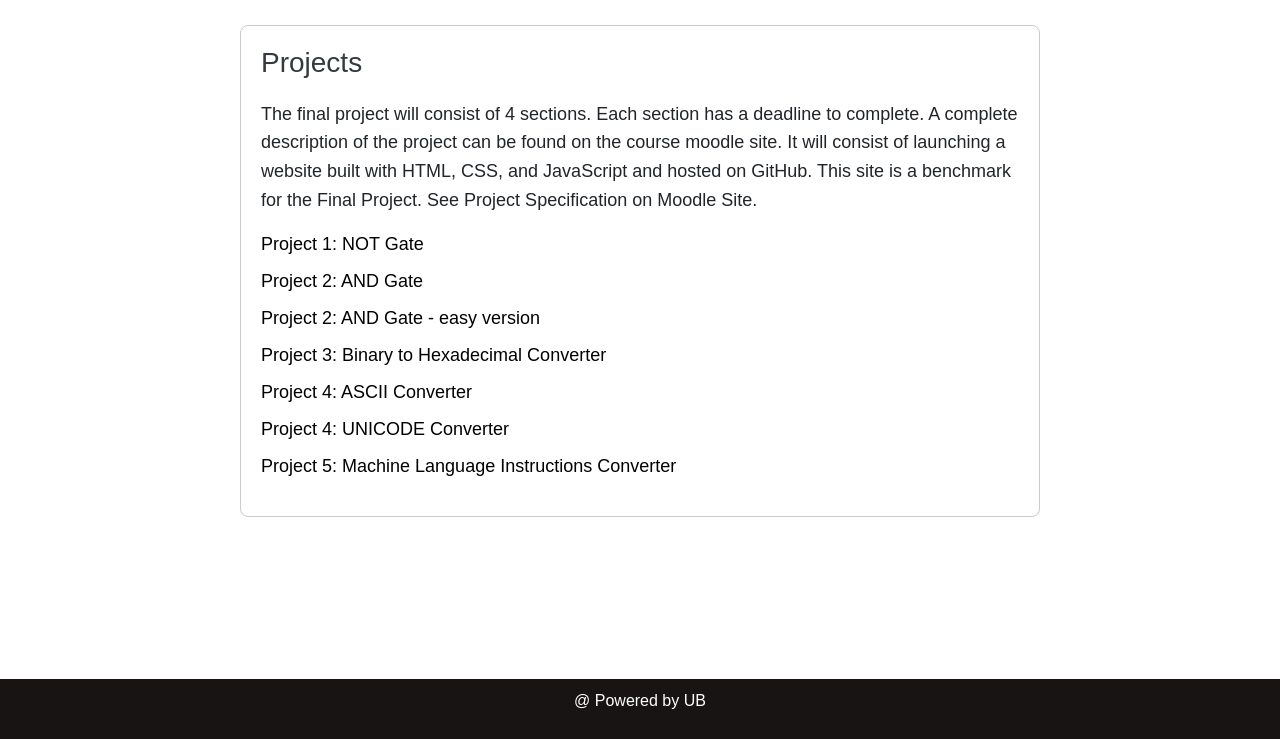
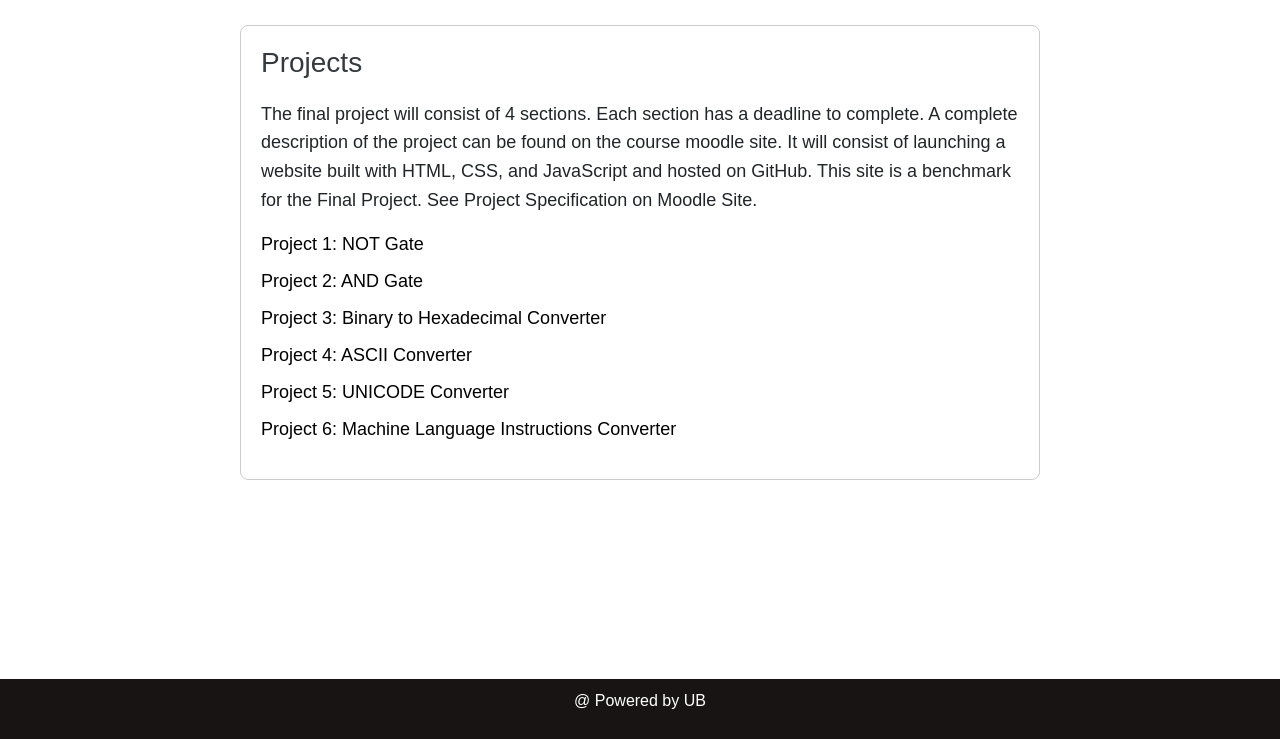
Before and after one commit to Ianburns16/foc, a plain HTML site: page project.html in a window 1280 px wide. Shown: the part 61-800 px from the top of the page. Drawn offline with nearby package versions, Linux system fonts and the light colour scheme.

Commit message:
Update project.html

```diff
--- a/project.html
+++ b/project.html
@@ -105,12 +105,11 @@ footer {
 
         <ul>
             <li><a href="notgate.html">Project 1: NOT Gate</a></li>
-            <li><a href="andgate.html">Project 2: AND Gate</a></li>
-            <li><a href="easyand.html">Project 2: AND Gate - easy version</a></li>
+            <li><a href="easyand.html">Project 2: AND Gate </a></li>
             <li><a href="binarytohex.html">Project 3: Binary to Hexadecimal Converter</a></li>
             <li><a href="ascii.html">Project 4: ASCII Converter</a></li>
-            <li><a href="unicode.html">Project 4: UNICODE Converter</a></li>
-            <li><a href="MLinstructions.html">Project 5: Machine Language Instructions Converter</a></li>
+            <li><a href="unicode.html">Project 5: UNICODE Converter</a></li>
+            <li><a href="MLinstructions.html">Project 6: Machine Language Instructions Converter</a></li>
         </ul>
     </article>
 </section>
```
